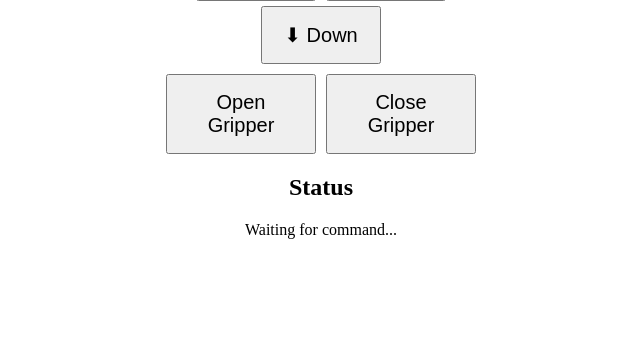
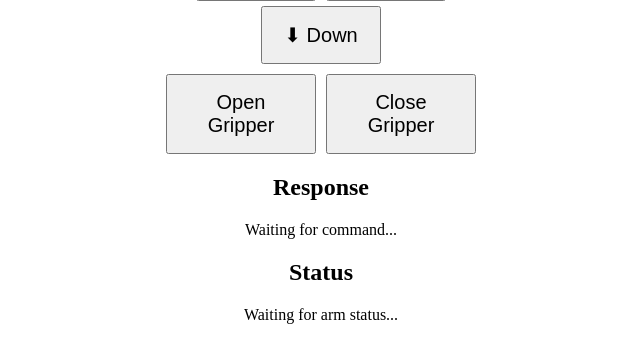
Before and after one commit to Slugbotics/ARM, a Python web app: template Modules/server/templates/index.html in a window 1280 px wide. Shown: the part 770-1110 px from the top of the page, without its empty margins (319-959 px from the left). Before the commit the page ends 1009 px from the top, so only its background shows below. Run offline with Jinja, Linux system fonts and the light colour scheme; the template is opened without the code that fills it, so the values that code supplies are empty.

Commit message:
Added status string to API and website

```diff
--- a/Modules/server/templates/index.html
+++ b/Modules/server/templates/index.html
@@ -18,13 +18,24 @@
                 headers: { "Content-Type": "application/json" },
                 body: JSON.stringify({ joint_index: jointIndex, joint_angle: jointAngle })
             });
-            updateStatus(response.ok ? "Joint set successfully" : "Failed to set joint");
+            updateResponseString(response.ok ? "Joint set successfully" : "Failed to set joint");
         }
 
         async function toggleGripper(state) {
             const response = await fetch(state ? "/gripper_open" : "/gripper_close", { method: "POST" });
-            updateStatus(response.ok ? (state ? "Gripper opened" : "Gripper closed") : "Failed to toggle gripper");
+            if (!response.ok) {
+                updateResponseString("Failed to reach server");
+                return;
+            }
+
+            const result = await response.json();
+            if (result.success) {
+                updateResponseString(state ? "Gripper opened successfully" : "Gripper closed successfully");
+            } else {
+                updateResponseString(state ? "Failed to open gripper" : "Failed to close gripper");
+            }
         }
+
 
         async function moveArm(direction) {
             let moveAmount = parseInt(document.getElementById("moveSlider").value);
@@ -42,25 +53,58 @@
                     joint1 = await getJoint(1);
                     joint2 = await getJoint(2);
                     if (joint1 !== null && joint2 !== null) {
-                        await setJoint(1, joint1 + moveAmount);
-                        await setJoint(2, joint2 + moveAmount);
+                        await setJoint(1, joint1 + (moveAmount / 2));
+                        await setJoint(2, joint2 + (moveAmount / 2));
                     }
                     break;
                 case 'down':
                     joint1 = await getJoint(1);
                     joint2 = await getJoint(2);
                     if (joint1 !== null && joint2 !== null) {
-                        await setJoint(1, joint1 - moveAmount);
-                        await setJoint(2, joint2 - moveAmount);
+                        await setJoint(1, joint1 - (moveAmount / 2));
+                        await setJoint(2, joint2 - (moveAmount / 2));
                     }
                     break;
             }
-            updateStatus(`Moved ${direction} by ${moveAmount}`);
+            updateResponseString(`Moved ${direction} by ${moveAmount}`);
+        }
+
+        function updateResponseString(message) {
+            document.getElementById("responseLabel").innerText = message;
         }
 
         function updateStatus(message) {
             document.getElementById("statusLabel").innerText = message;
         }
+
+        async function startup() {
+            const jointCountResponse = await fetch("/joint_count");
+            if (!jointCountResponse.ok) {
+                console.error("Failed to fetch joint count");
+                return;
+            }
+            const jointCountData = await jointCountResponse.json();
+            const jointCount = jointCountData.joint_count;
+            console.log(`Total Joints: ${jointCount}`);
+
+            for (let i = 0; i < jointCount; i++) {
+                let jointAngle = await getJoint(i);
+                console.log(`Joint ${i}: ${jointAngle !== null ? jointAngle : "Error fetching joint angle"}`);
+            }
+            const statusResponse = await fetch("/status_string");
+            if (!statusResponse.ok) {
+                console.error("Failed to fetch status string");
+                return;
+            }
+            const statusData = await statusResponse.json();
+            console.log(`Status statusData: ${statusData}`);
+            const statusString = statusData.status_string;
+            console.log(`Status String: ${statusString}`);
+            updateStatus(statusString);
+
+        }
+
+        window.onload = startup;
     </script>
 </head>
 <body>
@@ -94,8 +138,13 @@
     </div>
 
     <div style="text-align: center; margin-top: 10px;">
+        <h2>Response</h2>
+        <p id="responseLabel">Waiting for command...</p>
+    </div>
+
+    <div style="text-align: center; margin-top: 10px;">
         <h2>Status</h2>
-        <p id="statusLabel">Waiting for command...</p>
+        <p id="statusLabel">Waiting for arm status...</p>
     </div>
 
     <script>
```
Also changed, not shown: Modules/server/http_server.py (+10 -1 lines).
